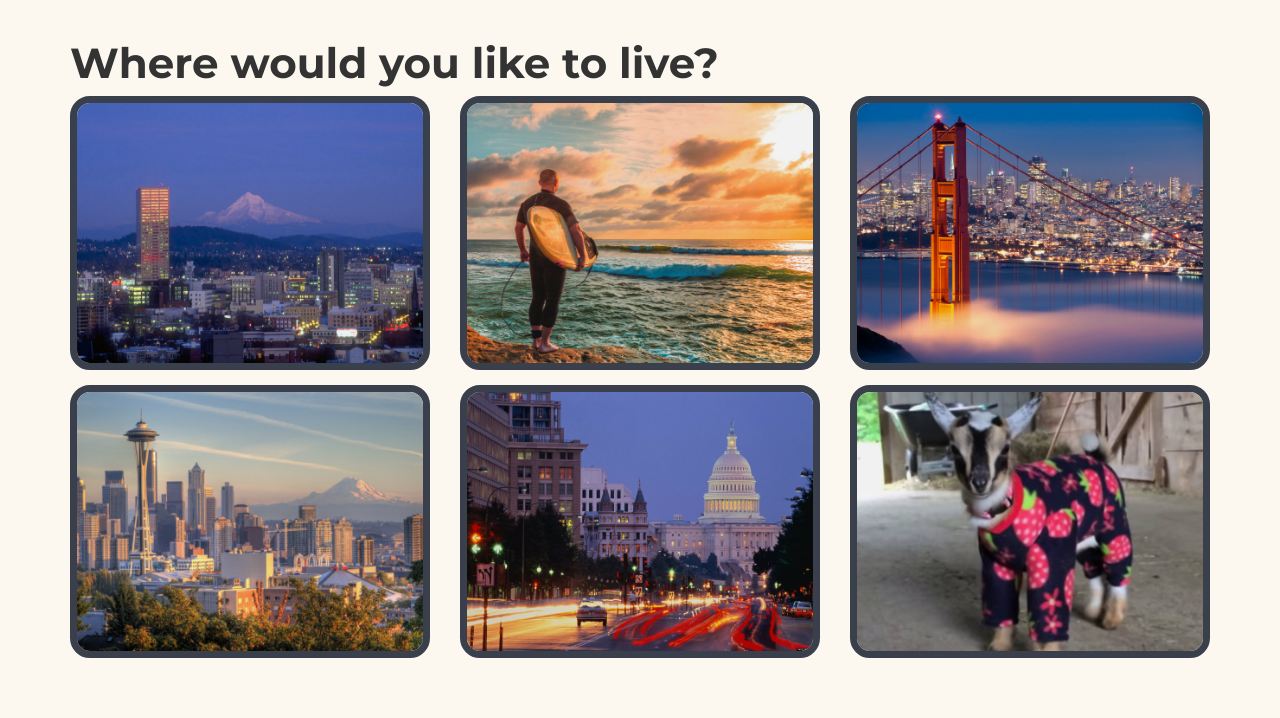
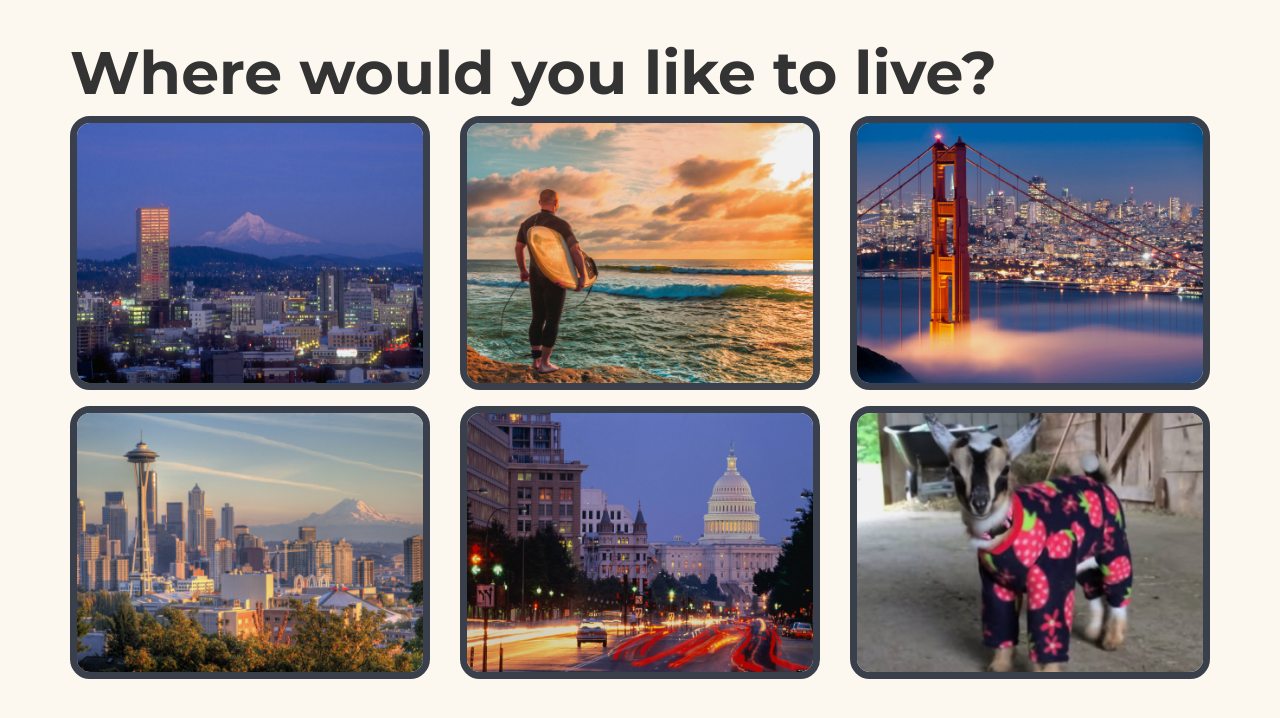
Before and after one commit to sarahfo/HouseHunter, a Flask app: page / in a window 1280 px wide. Shown: the part 51-769 px from the top of the page. Run offline with Flask 2, Linux system fonts and the light colour scheme; some libraries are stand-ins or nearby versions.

Commit message:
upSelector photos with cities styled

```diff
--- a/static/css/styling.css
+++ b/static/css/styling.css
@@ -8,10 +8,10 @@
 h1 {
   font-family: 'Montserrat', sans-serif;
   font-weight: 700;
-  font-size: 42px;
+  font-size: 60px;
 }
 
-
+/****************   Photo Selectors   ******************/
 img.city.img-responsive {
   margin-bottom: 15px;
   border-radius: 20px;
--- a/templates/base.html
+++ b/templates/base.html
@@ -14,6 +14,7 @@
 <!--     <link rel="stylesheet" type="text/css" href="/static/css/normalize.css"/> -->
     <link rel="stylesheet" type="text/css" href="/static/css/styling.css"/>
     <link href='http://fonts.googleapis.com/css?family=Montserrat:400,700' rel='stylesheet' type='text/css'>
+    <link href='http://fonts.googleapis.com/css?family=Montserrat+Alternates:400,700' rel='stylesheet' type='text/css'>
     <link href='/static/fonts/pacifico.ttf' rel='stylesheet' type='text/css'>
 
 </head>
--- a/templates/homepage.html
+++ b/templates/homepage.html
@@ -11,25 +11,30 @@
 
 <div class="container">
 <div class="row">
-    <div class="col-lg-4 col-sm-6 col-xs-12 brighten">
+    <div class="col-lg-4 col-sm-6 col-xs-12 brighten effect-city">
         <img src="/static/images/Portland_OR.jpg" class="city img-responsive" data-lat="45.523062" data-lon="-122.676482" data-city="PORT">
+        <p class="special">Portland </p>
     </div>
-    <div class="col-lg-4 col-sm-6 col-xs-12 brighten">
+    <div class="col-lg-4 col-sm-6 col-xs-12 brighten effect-city">
       <img src="/static/images/San_Diego_CA.jpg" class="city img-responsive" data-lat="32.732996" data-lon="117.163868" data-city="SD">
+      <p class="special">San Diego</p>
     </div>
-    <div class="col-lg-4 col-sm-6 col-xs-12 brighten">
+    <div class="col-lg-4 col-sm-6 col-xs-12 brighten effect-city">
       <img src="/static/images/san_fran_fog_night.jpg" class="city img-responsive" data-lat="37.766237" data-lon=-122.439280 data-city="SF">
+      <p class="special">San Francisco</p>
     </div>
 </div>
 <div class="row">
-    <div class="col-lg-4 col-sm-6 col-xs-12 brighten">
+    <div class="col-lg-4 col-sm-6 col-xs-12 brighten effect-city">
       <img src="/static/images/Seattle.jpg" class="city img-responsive" data-lat="47.606209" data-lon="-122.332071" data-city="SEA">
+      <p class="special">Seattle</p>
     </div>
-    <div class="col-lg-4 col-sm-6 col-xs-12 brighten">
+    <div class="col-lg-4 col-sm-6 col-xs-12 brighten effect-city">
       <img src="/static/images/Washington_DC.jpg" class="city img-responsive" data-lat="38.900652" data-lon=-77.030897 data-city="DC">
+      <p class="special">Washington DC </p>
     </div>
-    <div class="col-lg-4 col-sm-6 col-xs-12 brighten">
-      <img src="/static/images/goat-in-pajamas.jpg" class="city img-responsive" data-lat="45.523062" data-lon="-122.676482" data-city="PORT">
+    <div class="col-lg-4 col-sm-6 col-xs-12 brighten effect-city">
+      <img src="/static/images/goat-in-pajamas.jpg" class="city img-responsive">
     </div>
   </div>
 </div>
```
Also changed, not shown: other parts of static/css/styling.css (+36 -2 lines).
